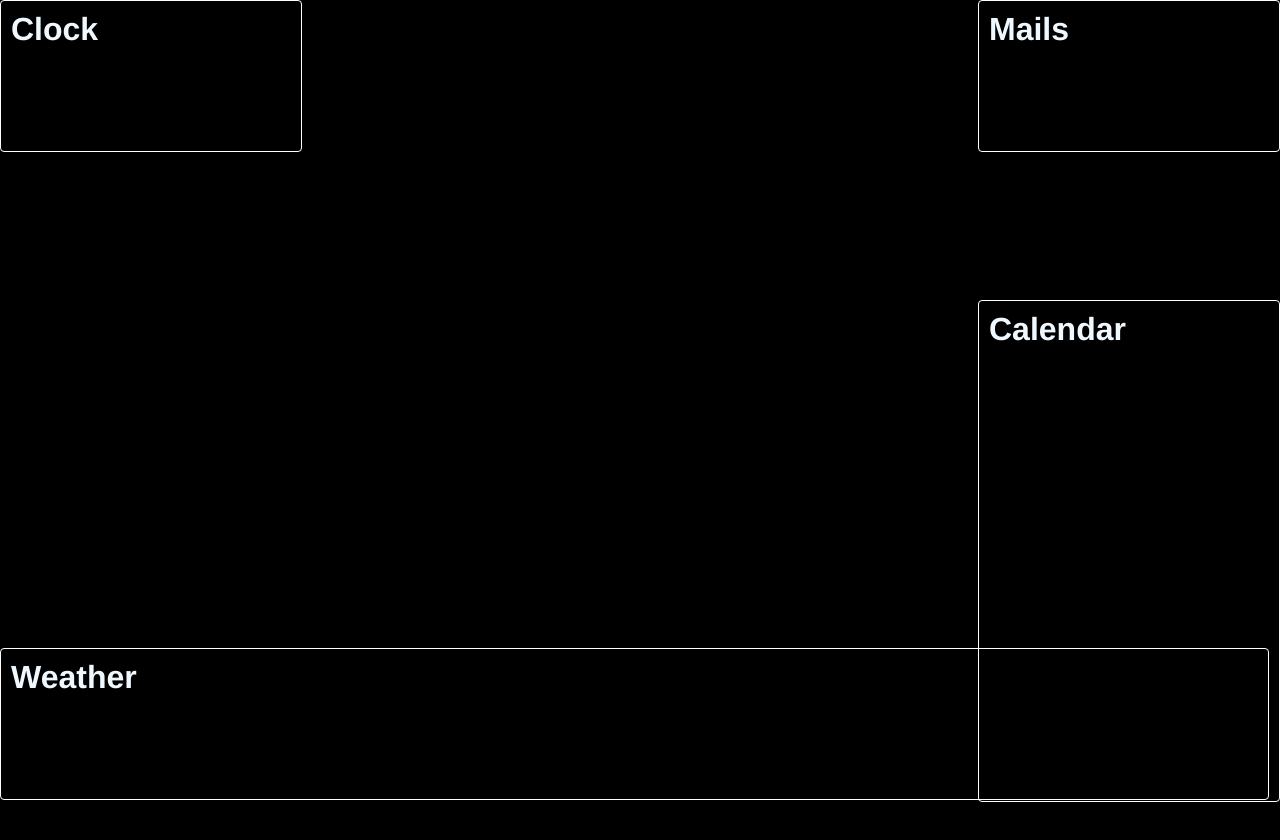
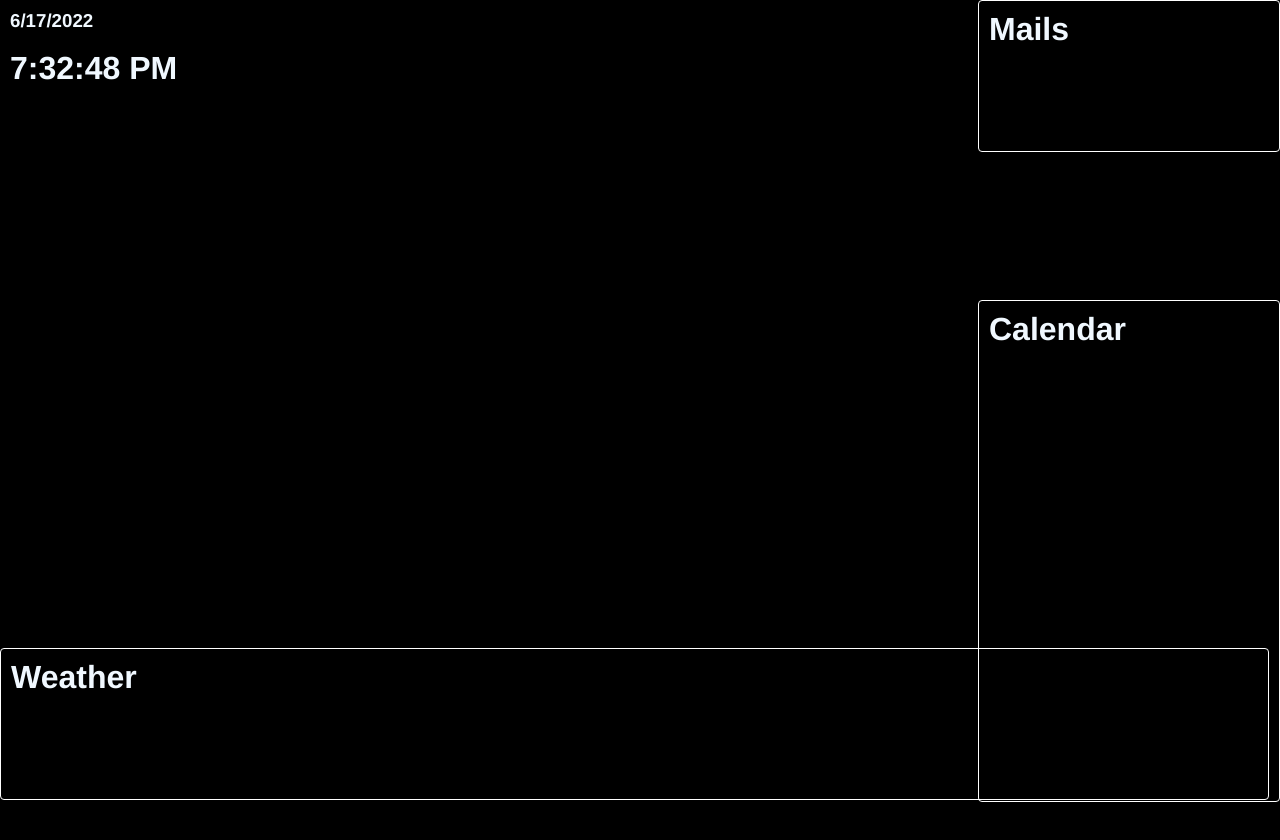
Before and after one commit to alexApplegreen/snowhite-electron, a Vue app: page / in a window 1280 px wide. Shown: the top 840 px of the page. Built offline with nearby package versions, Linux system fonts and the light colour scheme.

Commit message:
implemented clock

```diff
--- a/src/App.vue
+++ b/src/App.vue
@@ -1,7 +1,8 @@
 <template>
 	<div class="MainWindow">
 		<div class="clock">
-			<h1 class="widgetHeader">Clock</h1>
+			<h3 style="margin-top: 10px; margin-left: 10px;">{{ date_str }}</h3>
+			<h1 style="margin-top: 10px; margin-left: 10px;">{{ time_str }}</h1>
 		</div>
 		<div class="weather">
 			<h1 class="widgetHeader">Weather</h1>
@@ -19,13 +20,24 @@
 
 export default {
 	name: 'App',
+	mounted() {
+		this.getTime();
+	},
 	data() {
 		return {
-
+			datetime: undefined,
+			date_str: "",
+			time_str: "",
 		}
 	},
 	methods: {
-
+		getTime() {
+			setInterval(() => {
+				this.datetime = new Date();
+				this.time_str = this.datetime.toLocaleTimeString();
+				this.date_str = this.datetime.toLocaleDateString();
+			}, 1000)
+		}
 	}
 }
 </script>
@@ -52,8 +64,6 @@ export default {
 	position: absolute;
 	height: 150px;
 	width: 300px;
-	border: 1px solid white;
-	border-radius: 4px;
 	top: 0;
 	left: 0;
 }
```
